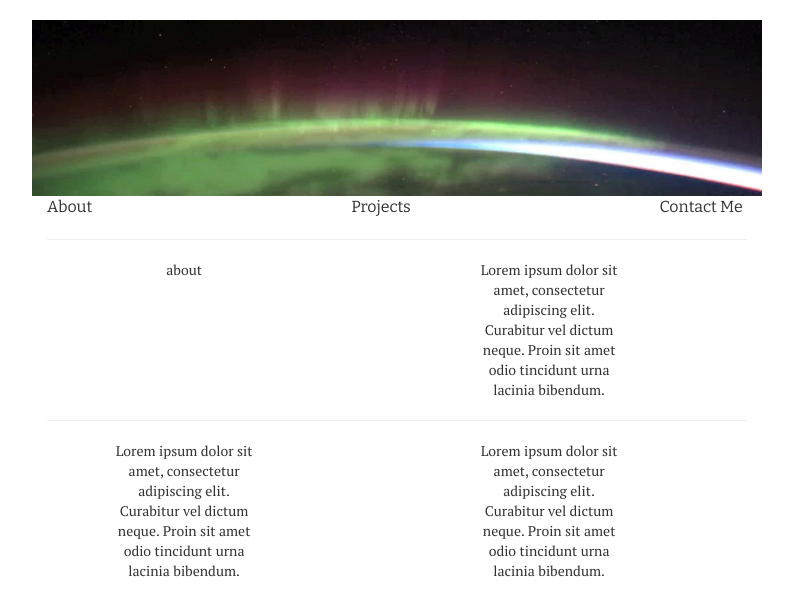
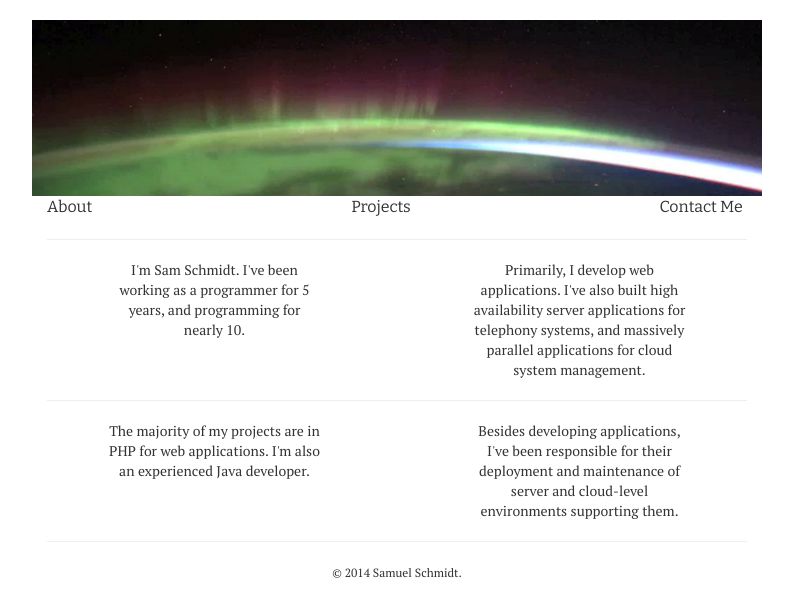
Before and after one commit to dersam/dersam.github.com, a plain HTML site: page index.html in a window 1280 px wide. Shown: the whole page, without its empty margins (243-1036 px from the left). Drawn offline with nearby package versions, Linux system fonts and the light colour scheme.

Commit message:
about me tab

```diff
--- a/index.html
+++ b/index.html
@@ -34,20 +34,20 @@
     <!--About Me section-->
     <div id="about-me">
         <div class="row">
-            <div class="col-sm-3 col-sm-offset-1 text-center">
-                about
+            <div class="col-sm-4 col-sm-offset-1 text-center">
+                <p>I'm Sam Schmidt.  I've been working as a programmer for 5 years, and programming for nearly 10.</p>
             </div>
-            <div class="col-sm-3 col-sm-offset-3 text-center">
-                Lorem ipsum dolor sit amet, consectetur adipiscing elit. Curabitur vel dictum neque. Proin sit amet odio tincidunt urna lacinia bibendum.
+            <div class="col-sm-4 col-sm-offset-2 text-center">
+                Primarily, I develop web applications. I've also built high availability server applications for telephony systems, and massively parallel applications for cloud system management.
             </div>
         </div>
         <hr/>
         <div class="row">
-            <div class="col-sm-3 col-sm-offset-1 text-center">
-                Lorem ipsum dolor sit amet, consectetur adipiscing elit. Curabitur vel dictum neque. Proin sit amet odio tincidunt urna lacinia bibendum.
+            <div class="col-sm-4 col-sm-offset-1 text-center">
+                The majority of my projects are in PHP for web applications. I'm also an experienced Java developer.
             </div>
-            <div class="col-sm-3 col-sm-offset-3 text-center">
-                Lorem ipsum dolor sit amet, consectetur adipiscing elit. Curabitur vel dictum neque. Proin sit amet odio tincidunt urna lacinia bibendum.
+            <div class="col-sm-4 col-sm-offset-2 text-center">
+                Besides developing applications, I've been responsible for their deployment and maintenance of server and cloud-level environments supporting them.
             </div>
         </div>
     </div>
@@ -86,12 +86,11 @@
                     <i class="fa fa-envelope-square fa-lg"></i> <a href="mailto:samuel@dersam.net">samuel@dersam.net</a>
                 </div>
             </div>
+        </div>
     </div>
     <hr/>
     <div class="text-center"><small>&copy; 2014 Samuel Schmidt.</small></div>
 </div>
-
-
 <script src="https://ajax.googleapis.com/ajax/libs/jquery/1.11.1/jquery.min.js"></script>
 <script src="https://cdn.jsdelivr.net/bootstrap/3.3.0/js/bootstrap.min.js"></script>
 <script src="/js/home.js"></script>
```
